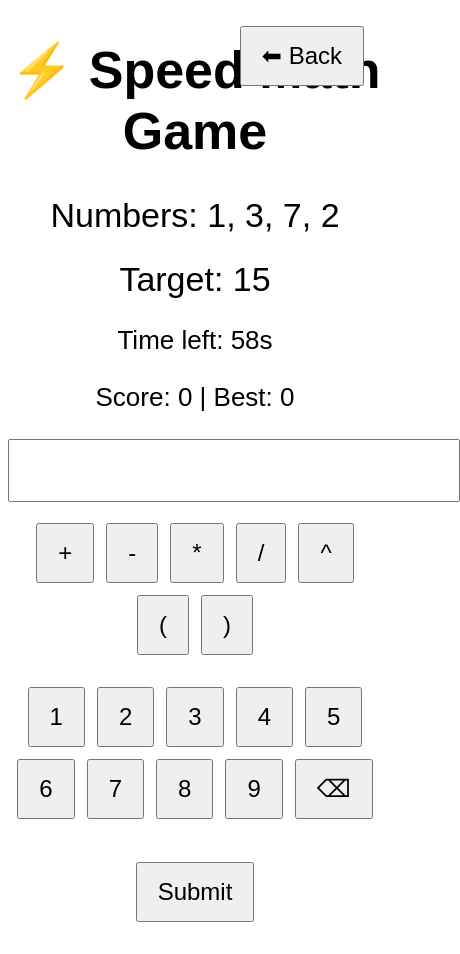
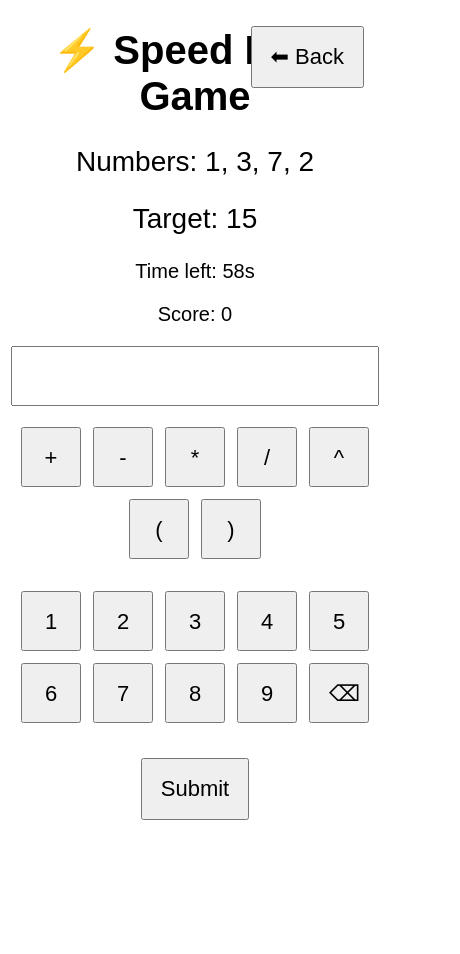
Before and after one commit to frost255/speed-math, a plain HTML site: page index.html in a window 390 px wide. Both pictures are taken after a click on the button "Normal Mode". Shown: the whole page, 460 px wide, since content can reach past the window. After the commit the page ends 846 px from the top, so only its background shows below. Drawn offline with Linux system fonts and the light colour scheme.

Commit message:
Update index.html

```diff
--- a/index.html
+++ b/index.html
@@ -1,6 +1,7 @@
 <!DOCTYPE html>
 <html>
 <head>
+  <meta name="viewport" content="width=device-width, initial-scale=1.0">
 <meta charset="UTF-8">
 <title>Speed Math Game</title>
 
@@ -34,8 +35,38 @@ position:absolute;
 top:20px;
 right:20px;
 }
+@media (max-width:600px){
+
+body{
+font-size:20px;
+margin-top:20px;
+}
+
+button{
+font-size:22px;
+padding:16px 18px;
+}
+
+input{
+width:90%;
+font-size:24px;
+}
+
+.numbers{
+font-size:28px;
+}
+
+.symbols button,
+.numberPad button{
+width:60px;
+height:60px;
+}
+
+}
 </style>
 </head>
+
+
 <body>
 
 <h1>⚡ Speed Math Game</h1>
@@ -63,7 +94,7 @@ Time left: <span id="time">60</span>s
 </p>
 
 <p>
-Score: <span id="score">0</span> | Best: <span id="best">0</span>
+Score: <span id="score">0</span>
 </p>
 
 <input id="answer" readonly>
@@ -83,17 +114,17 @@ Score: <span id="score">0</span> | Best: <span id="best">0</span>
 
 <script>
 
-let numbers = []
-let target = 0
-let timeLeft = 60
+let numbers=[]
+let target=0
+let timeLeft=60
 let timer
 
-let finalDiff = null
-let answered = false
-let mode = "normal"
+let finalDiff=null
+let playerValue=null
+let answered=false
+let mode="normal"
 
-let score = 0
-let bestScore = 0
+let score=0
 
 
 function startNormal(){
@@ -123,19 +154,20 @@ document.getElementById("nums").textContent=numbers.join(", ")
 document.getElementById("target").textContent=target
 
 document.getElementById("answer").value=""
+document.getElementById("answer").disabled=false
 document.getElementById("result").textContent=""
 
 setupSymbols()
 setupNumbers()
 
-timeLeft = (mode==="advanced") ? 90 : 60
+timeLeft=(mode==="advanced")?90:60
 
 answered=false
 finalDiff=null
+playerValue=null
 
 document.getElementById("time").textContent=timeLeft
 document.getElementById("score").textContent=score
-document.getElementById("best").textContent=bestScore
 
 clearInterval(timer)
 
@@ -265,14 +297,15 @@ input=input.replace(/\^/g,"**")
 
 let value=eval(input)
 
+playerValue=value
+
 finalDiff=Math.abs(target-value)
 
 answered=true
 
-document.getElementById("answer").disabled=true
+clearInterval(timer)
 
-document.getElementById("result").textContent=
-"Answer submitted!"
+endGame()
 
 }catch{
 
@@ -301,16 +334,14 @@ text="🎯 PERFECT!"
 
 score=roundScore
 
-if(score>bestScore){
-bestScore=score
+text+="<br>Your answer: "+playerValue
+text+="<br>Target: "+target
+text+="<br>Difference: "+finalDiff
+text+="<br>Score: "+roundScore
+
 }
 
 document.getElementById("score").textContent=score
-document.getElementById("best").textContent=bestScore
-
-text+=" Score: "+roundScore
-
-}
 
 document.getElementById("result").innerHTML=
 text+
```
